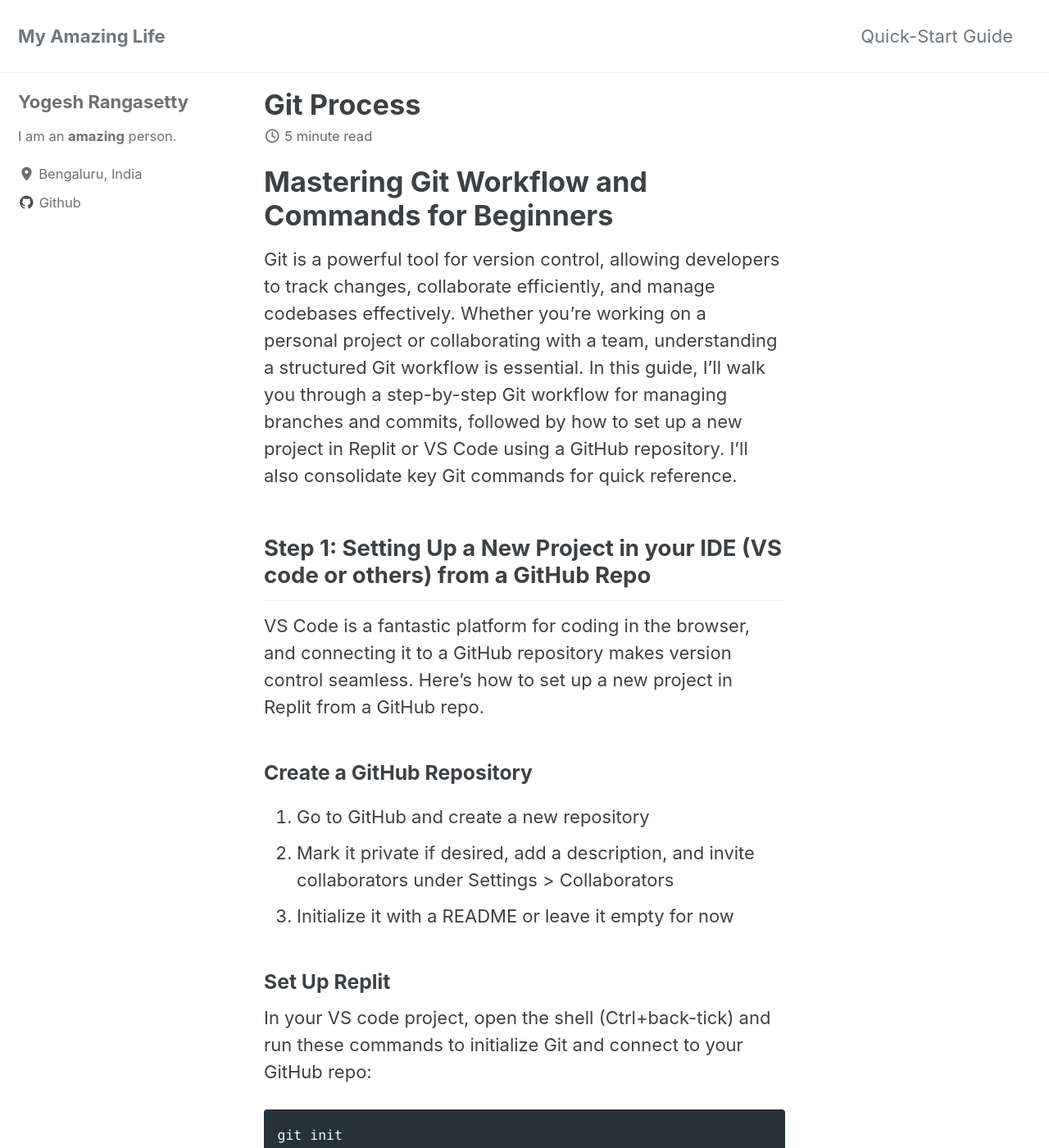
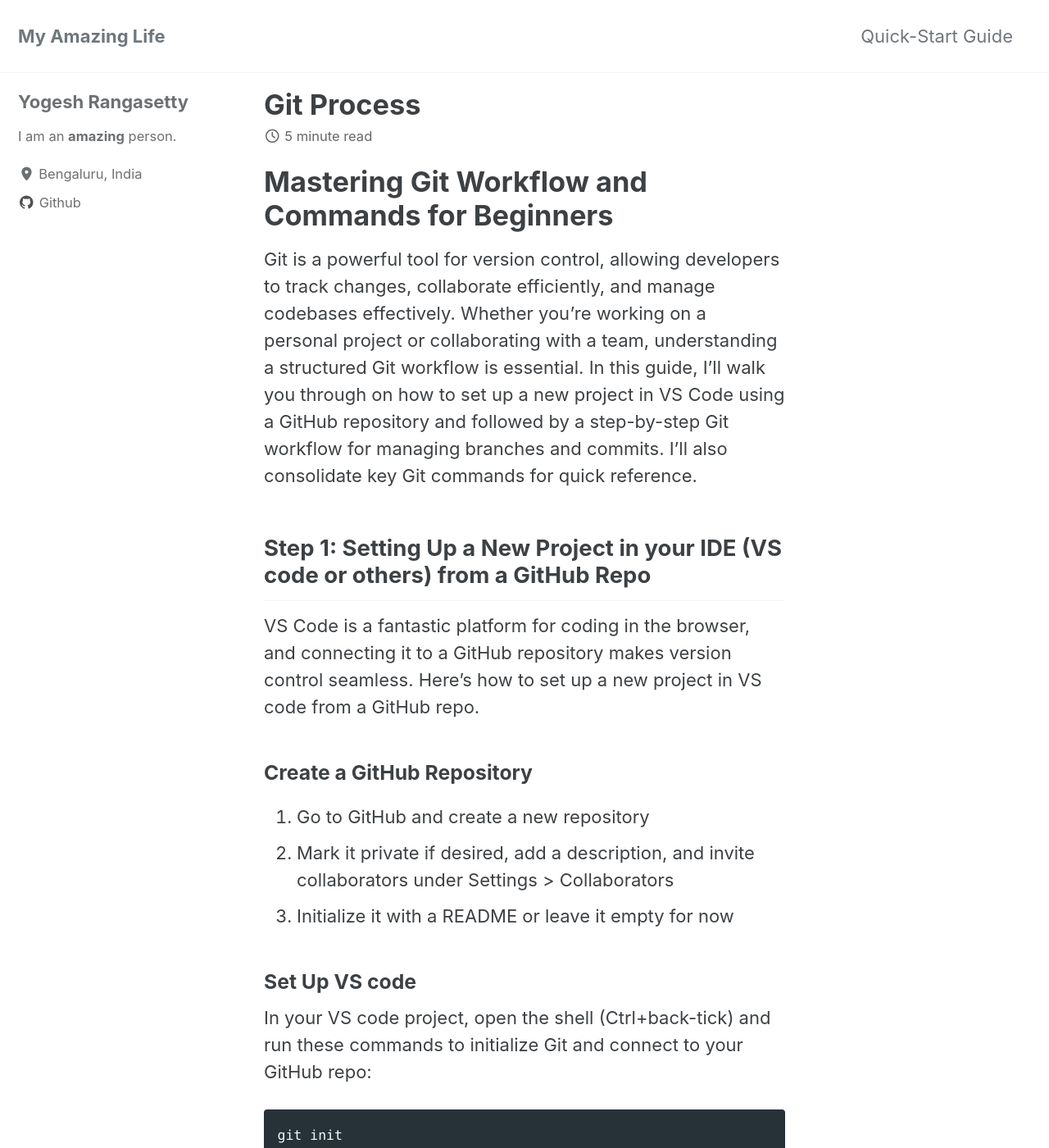
Before and after one commit to yogeshmr/yogeshmr.github.io, a Jekyll site: the page built from _posts/2025-06-01-git-process.md, in a window 1280 px wide and 1400 px high. Shown: the whole window at 82% size. Built offline with Jekyll 4.4.1, drawn with Linux system fonts in a browser that asks for light colours; cached includes are drawn as plain includes.

Commit message:
fixed typo issues in git process blog and updated gitignore

```diff
--- a/_posts/2025-06-01-git-process.md
+++ b/_posts/2025-06-01-git-process.md
@@ -8,11 +8,11 @@ layout: single
 
 # Mastering Git Workflow and Commands for Beginners
 
-Git is a powerful tool for version control, allowing developers to track changes, collaborate efficiently, and manage codebases effectively. Whether you're working on a personal project or collaborating with a team, understanding a structured Git workflow is essential. In this guide, I'll walk you through a step-by-step Git workflow for managing branches and commits, followed by how to set up a new project in Replit or VS Code using a GitHub repository. I'll also consolidate key Git commands for quick reference.
+Git is a powerful tool for version control, allowing developers to track changes, collaborate efficiently, and manage codebases effectively. Whether you're working on a personal project or collaborating with a team, understanding a structured Git workflow is essential. In this guide, I'll walk you through on how to set up a new project in VS Code  using a GitHub repository and followed by a step-by-step Git workflow for managing branches and commits. I'll also consolidate key Git commands for quick reference.
 
 ## Step 1: Setting Up a New Project in your IDE (VS code or others) from a GitHub Repo
 
-VS Code is a fantastic platform for coding in the browser, and connecting it to a GitHub repository makes version control seamless. Here's how to set up a new project in Replit from a GitHub repo.
+VS Code is a fantastic platform for coding in the browser, and connecting it to a GitHub repository makes version control seamless. Here's how to set up a new project in VS code from a GitHub repo.
 
 ### Create a GitHub Repository
 
@@ -20,7 +20,7 @@ VS Code is a fantastic platform for coding in the browser, and connecting it to
 2. Mark it private if desired, add a description, and invite collaborators under Settings > Collaborators
 3. Initialize it with a README or leave it empty for now
 
-### Set Up Replit
+### Set Up VS code
 
 In your VS code project, open the shell (Ctrl+back-tick) and run these commands to initialize Git and connect to your GitHub repo:
 
```
Also changed, not shown: 1 other file.
